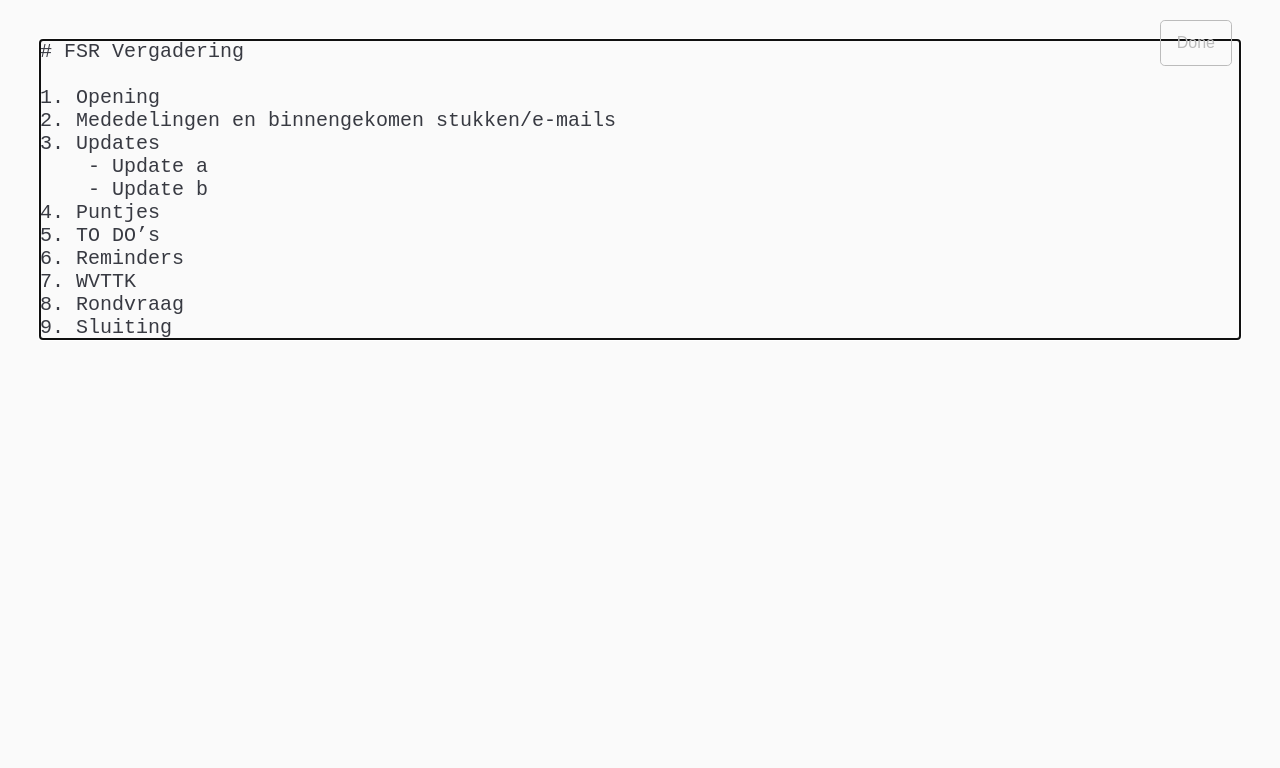
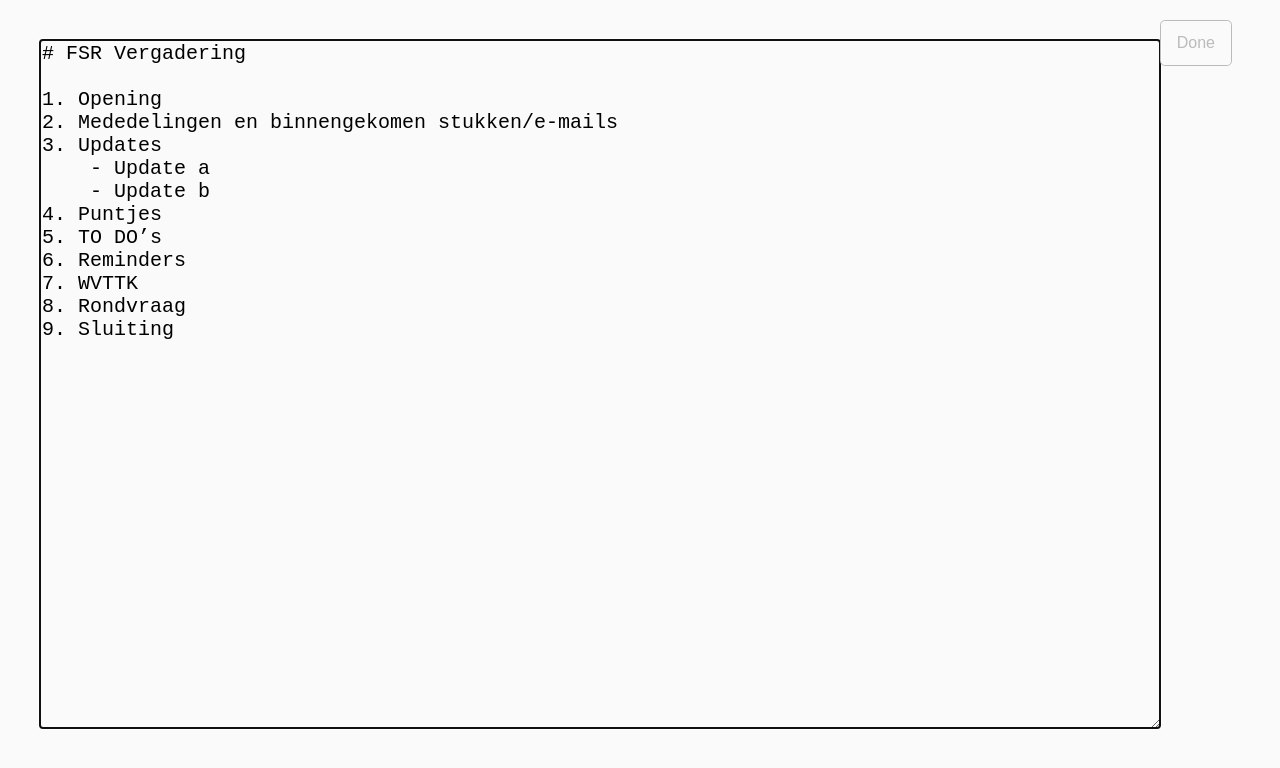
Before and after one commit to FMJansen/agenda, a website: page index.html in a window 1280 px wide. Drawn offline with nearby package versions, Linux system fonts and the light colour scheme; files that its build step writes are made by us from their sources; a web font is replaced by a local one.

Commit message:
change from contenteditable to textarea

```diff
--- a/index.html
+++ b/index.html
@@ -38,7 +38,7 @@
     <button class="done js-unedit">
       Done
     </button>
-    <pre class="md-cont__editor js-editor" contenteditable># FSR Vergadering
+    <textarea class="md-cont__editor js-editor"># FSR Vergadering
 
 1. Opening
 2. Mededelingen en binnengekomen stukken/e-mails
@@ -50,7 +50,7 @@
 6. Reminders
 7. WVTTK
 8. Rondvraag
-9. Sluiting</pre>
+9. Sluiting</textarea>
   </aside>
 </body>
 </html>
--- a/src/js/main.js
+++ b/src/js/main.js
@@ -56,7 +56,7 @@ window.onload = () => {
   }
 
   function mdToPoints() {
-    let md_content = editor.textContent,
+    let md_content = editor.value,
       html_content = markdown.toHTML(md_content);
     pointsList.innerHTML = html_content;
     let h1 = pointsList.querySelector('h1');
--- a/src/scss/main.scss
+++ b/src/scss/main.scss
@@ -62,6 +62,12 @@ $editor-text: #383a42;
   &__editor {
     margin: 1em;
     white-space: pre-wrap;
+    width: 90%;
+    height: 90%;
+    background: none;
+    border: 0;
+    font-size: 1em;
+    font-family: monospace;
   }
 }
 
```
